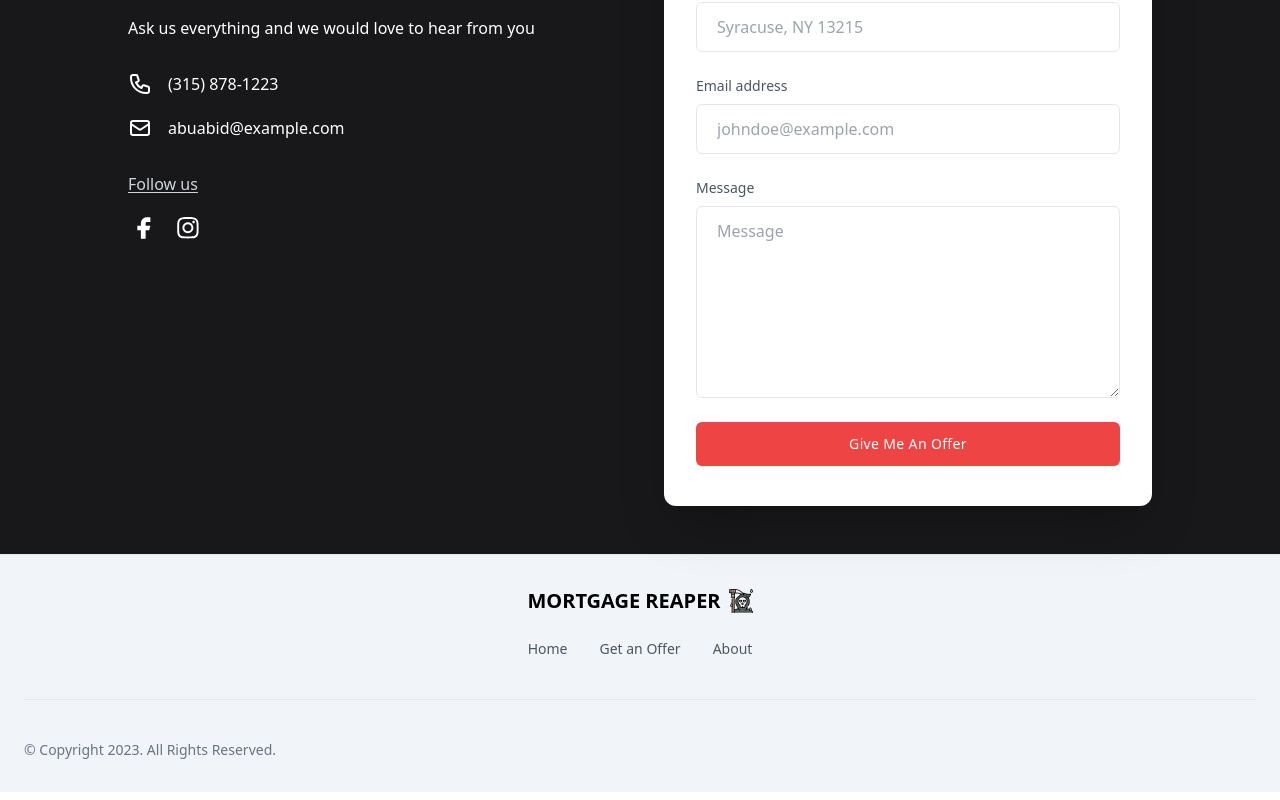
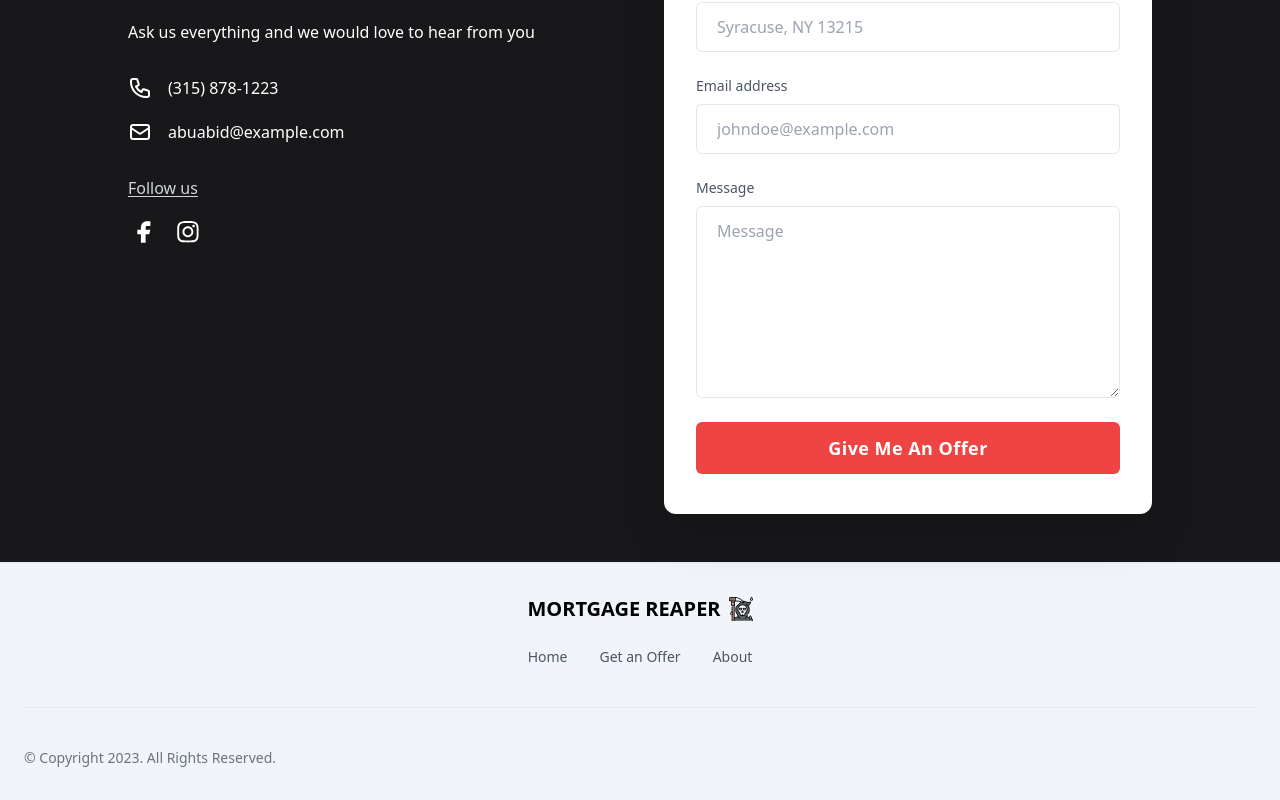
Before and after one commit to jukezispilled/MortgageReaper, a React (Create React App) app: page / in a window 1280 px wide. Shown: the part 1290-2090 px from the top of the page. Built offline with nearby package versions, Linux system fonts and the light colour scheme.

Commit message:
5th Commit

```diff
--- a/src/App.js
+++ b/src/App.js
@@ -186,7 +186,7 @@ function App() {
                                 <textarea class="block w-full h-32 px-5 py-3 mt-2 text-gray-700 placeholder-gray-400 bg-white border border-gray-200 rounded-md md:h-48 dark:bg-gray-900 dark:text-gray-300 dark:border-gray-600 focus:border-blue-400 focus:ring-blue-300 focus:ring-opacity-40 dark:focus:border-blue-300 focus:outline-none focus:ring" placeholder="Message"></textarea>
                             </div>
 
-                            <button class="w-full px-6 py-3 mt-6 text-sm font-medium tracking-wide text-white capitalize transition-colors duration-300 transform bg-red-500 rounded-md hover:bg-red-600 focus:outline-none focus:ring focus:ring-red-400 focus:ring-opacity-50">
+                            <button class="w-full px-6 py-3 mt-6 text-lg font-semibold tracking-wide text-white capitalize transition-colors duration-300 transform bg-red-500 rounded-md hover:bg-red-600 focus:outline-none focus:ring focus:ring-red-400 focus:ring-opacity-50">
                                 give me an offer
                             </button>
                         </form>
```
